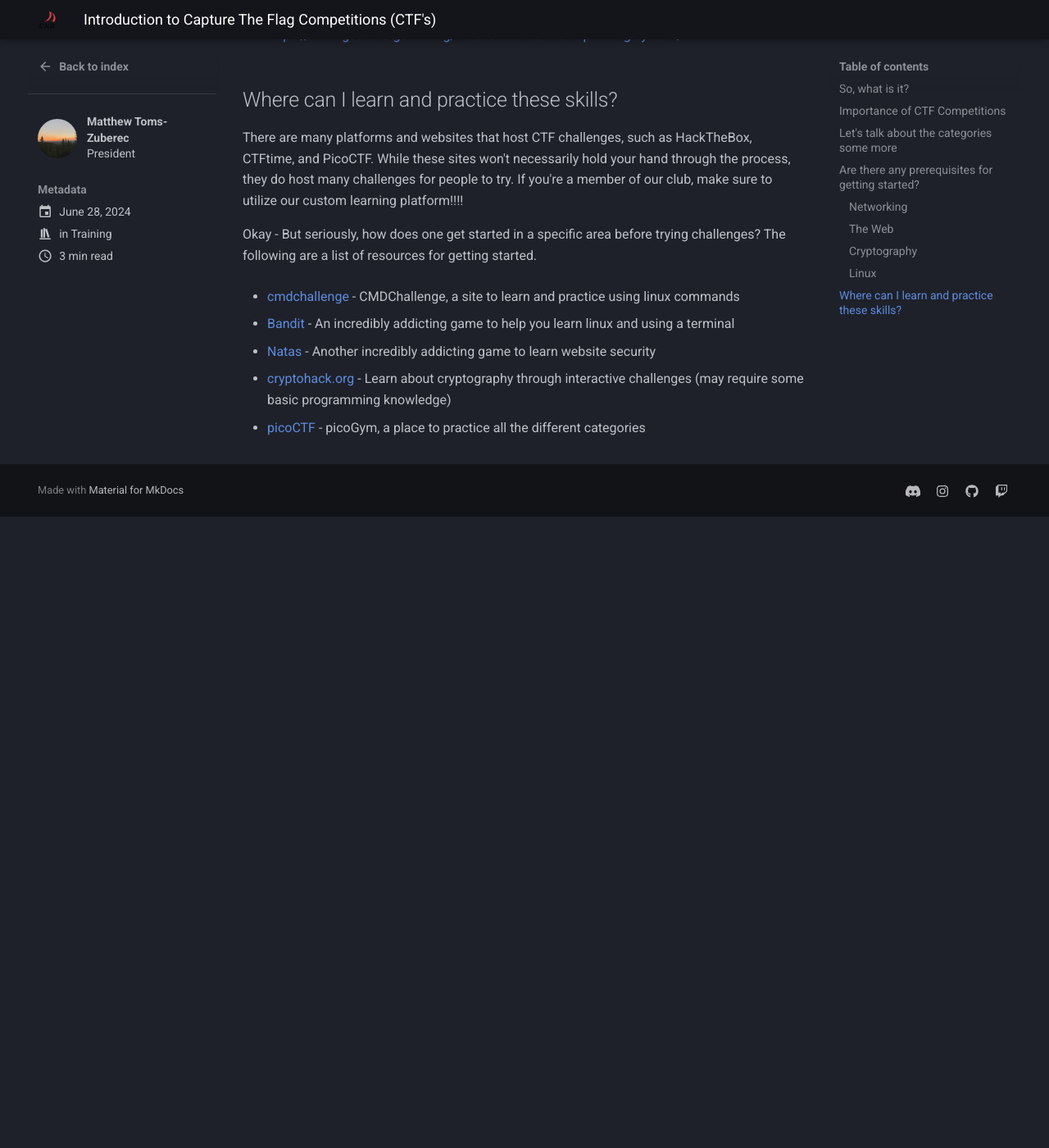
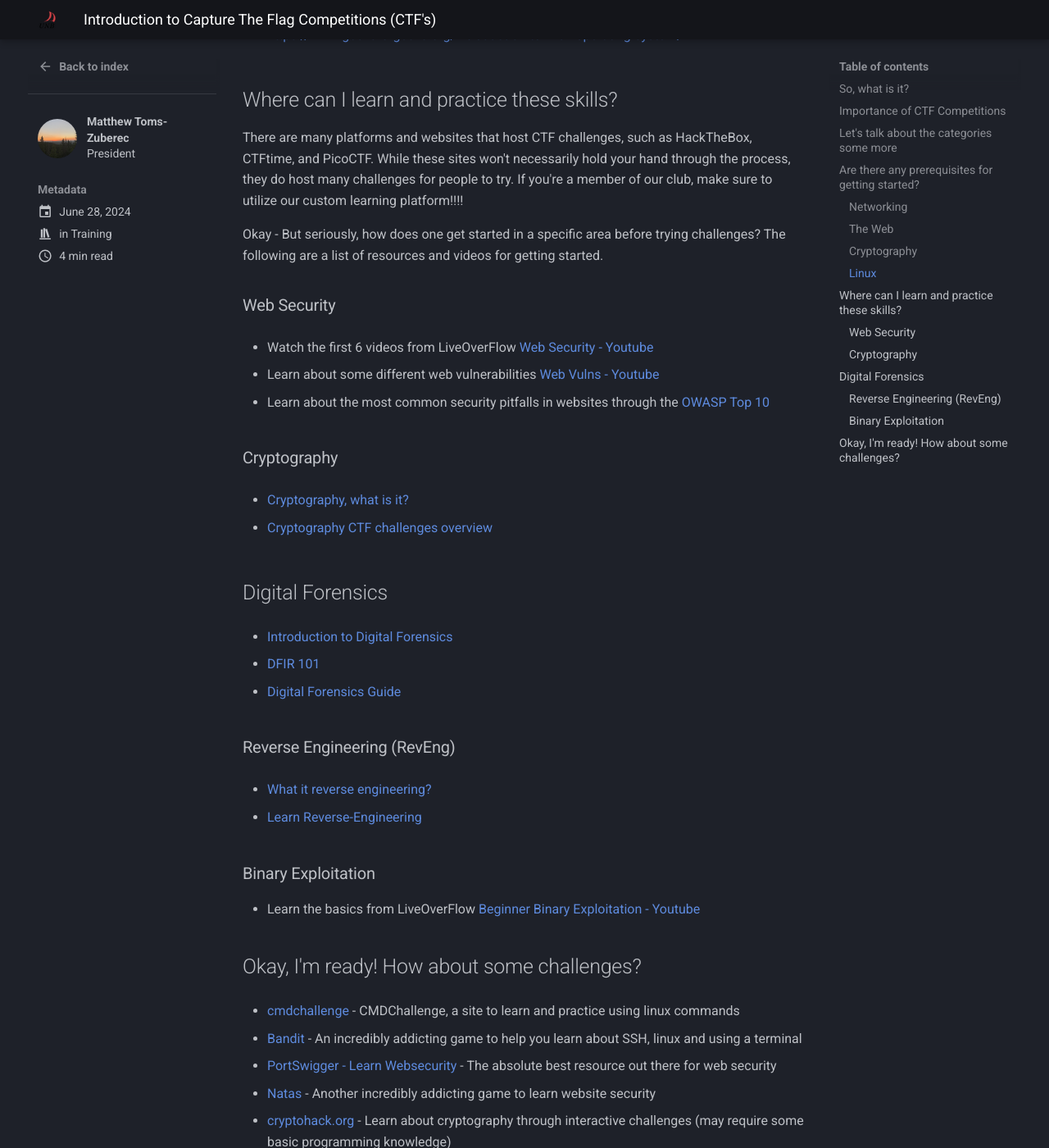
Before and after one commit to UNBCTF/UNBCTF.github.io, an MkDocs documentation site: the page built from docs/blog/posts/training/intro-to-ctfs/intro-to-ctf.md, in a window 1280 px wide and 1400 px high, scrolled down 2732 px. Shown: the whole window at 82% size. Built offline with MkDocs 1.6.1 and Material for MkDocs 9.7.7, drawn with Linux system fonts in a browser that asks for light colours; before the commit the page ends 3362 px from its top, so only the background shows below that.

Commit message:
Update intro-to-ctf.md with more resources

```diff
--- a/docs/blog/posts/training/intro-to-ctfs/intro-to-ctf.md
+++ b/docs/blog/posts/training/intro-to-ctfs/intro-to-ctf.md
@@ -78,11 +78,48 @@
 
 There are many platforms and websites that host CTF challenges, such as HackTheBox, CTFtime, and PicoCTF. While these sites won't necessarily hold your hand through the process, they do host many challenges for people to try. If you're a member of our club, make sure to utilize our custom learning platform!!!!
 
-Okay - But seriously, how does one get started in a specific area before trying challenges? The following are a list of resources for getting started.
+Okay - But seriously, how does one get started in a specific area before trying challenges? The following are a list of resources and videos for getting started.
+
+### Web Security
+
+* Watch the first 6 videos from LiveOverFlow [Web Security - Youtube](https://www.youtube.com/watch?v=jmgsgjPn1vs&list=PLhixgUqwRTjx2BmNF5-GddyqZcizwLLGP&pp=iAQB)
+
+* Learn about some different web vulnerabilities [Web Vulns - Youtube](https://www.youtube.com/watch?v=4Jk_I-cw4WE&list=PLI_rLWXMqpSl_TqX9bbisW-d7tDqcVvOJ&pp=iAQB)
+
+* Learn about the most common security pitfalls in websites through the [OWASP Top 10](https://owasp.org/www-project-top-ten/)
+
+### Cryptography
+
+* [Cryptography, what is it?](https://www.youtube.com/watch?v=jhXCTbFnK8o)
+
+* [Cryptography CTF challenges overview](https://www.youtube.com/watch?v=p__QZIxjHMk&list=PL1H1sBF1VAKU05UWhDDwl38CV4CIk7RLJ)
+
+## Digital Forensics
+
+* [Introduction to Digital Forensics](https://www.youtube.com/watch?v=Pf-JnQfAEew)
+
+* [DFIR 101](https://www.youtube.com/watch?v=ZPwrTOGlki4)
+
+* [Digital Forensics Guide](https://github.com/dbissell6/DFIR/blob/main/Blue_Book/Blue_Book.md)
+
+
+### Reverse Engineering (RevEng)
+* [What it reverse engineering?](https://www.youtube.com/watch?v=0_Eif2qGK7I)
+
+* [Learn Reverse-Engineering](https://www.youtube.com/watch?v=gh2RXE9BIN8)
+
+### Binary Exploitation
+
+* Learn the basics from LiveOverFlow [Beginner Binary Exploitation - Youtube](https://www.youtube.com/watch?v=iyAyN3GFM7A&list=PLhixgUqwRTjxglIswKp9mpkfPNfHkzyeN&pp=iAQB)
+
+
+## Okay, I'm ready! How about some challenges?
 
 * [cmdchallenge](https://cmdchallenge.com/) - CMDChallenge, a site to learn and practice using linux commands
 
-* [Bandit](https://overthewire.org/wargames/bandit/) - An incredibly addicting game to help you learn linux and using a terminal
+* [Bandit](https://overthewire.org/wargames/bandit/) - An incredibly addicting game to help you learn about SSH, linux and using a terminal
+
+* [PortSwigger - Learn Websecurity](https://portswigger.net/web-security) - The absolute best resource out there for web security
 
 * [Natas](https://overthewire.org/wargames/natas/) - Another incredibly addicting game to learn website security
 
```
